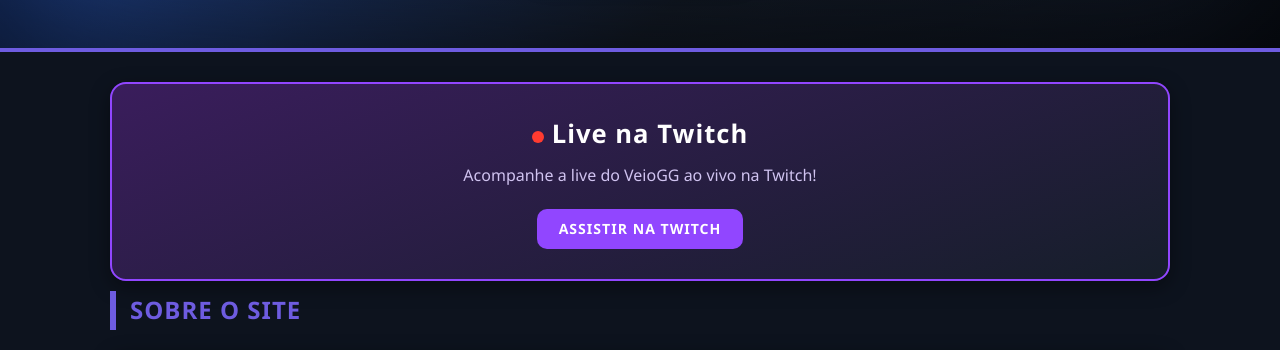
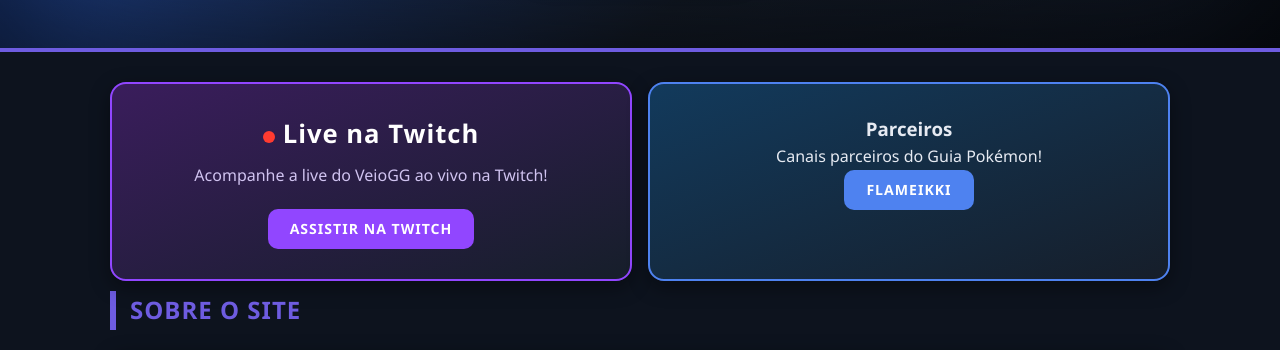
Before and after one commit to allexoveiogg/PKAveioGG, a plain HTML site: page index.html in a window 1280 px wide. Shown: the part 416-766 px from the top of the page. Drawn offline with Linux system fonts and the light colour scheme; no server answers.

Commit message:
feat: adiciona card Parceiros na página inicial com FLAMEIKKI

```diff
--- a/index.html
+++ b/index.html
@@ -121,14 +121,25 @@
 
   .section-title.first { margin-top: 0; }
 
-  .twitch-card {
+  .big-grid {
+    display: grid;
+    grid-template-columns: 1fr 1fr;
+    gap: 16px;
+    margin-bottom: 10px;
+  }
+
+  .twitch-card, .partner-card {
     background: linear-gradient(160deg, #3a1d5c 0%, #161E2A 100%);
     border: 2px solid #9146ff;
     border-radius: 16px;
     padding: 30px;
     text-align: center;
     box-shadow: 0 6px 20px rgba(0, 0, 0, 0.4);
-    margin-bottom: 10px;
+  }
+
+  .partner-card {
+    background: linear-gradient(160deg, #123a5c 0%, #161E2A 100%);
+    border-color: #4E82F0;
   }
 
   .twitch-card .live-dot {
@@ -163,9 +174,28 @@
     transition: transform 0.15s, box-shadow 0.15s;
   }
 
-  .twitch-card a:hover {
+  .twitch-card a:hover,
+  .partner-card a:hover {
     transform: translateY(-2px);
     box-shadow: 0 6px 20px rgba(0, 0, 0, 0.4);
+  }
+
+  .partner-card .live-dot {
+    background: #4E82F0;
+  }
+
+  .partner-card a {
+    display: inline-block;
+    padding: 9px 22px;
+    background: #4E82F0;
+    color: #fff;
+    font-weight: 800;
+    font-size: 0.88rem;
+    text-transform: uppercase;
+    letter-spacing: 1px;
+    border-radius: 10px;
+    text-decoration: none;
+    transition: transform 0.15s, box-shadow 0.15s;
   }
 
   .about-text {
@@ -242,6 +272,7 @@
   @media (max-width: 600px) {
     .header h1 { font-size: 1.7rem; }
     .home-grid { grid-template-columns: 1fr; }
+    .big-grid { grid-template-columns: 1fr; }
   }
 </style>
 </head>
@@ -276,10 +307,20 @@
 
 <div class="container">
 
-  <div class="twitch-card">
-    <h3><span class="live-dot"></span>Live na Twitch</h3>
-    <p>Acompanhe a live do VeioGG ao vivo na Twitch!</p>
-    <a href="https://www.twitch.tv/veiogg" target="_blank">Assistir na Twitch</a>
+  <div class="big-grid">
+
+    <div class="twitch-card">
+      <h3><span class="live-dot"></span>Live na Twitch</h3>
+      <p>Acompanhe a live do VeioGG ao vivo na Twitch!</p>
+      <a href="https://www.twitch.tv/veiogg" target="_blank">Assistir na Twitch</a>
+    </div>
+
+    <div class="partner-card">
+      <h3><span class="live-dot"></span>Parceiros</h3>
+      <p>Canais parceiros do Guia Pokémon!</p>
+      <a href="https://www.twitch.tv/flameikki" target="_blank">FLAMEIKKI</a>
+    </div>
+
   </div>
 
   <h2 class="section-title first">Sobre o Site</h2>
```
